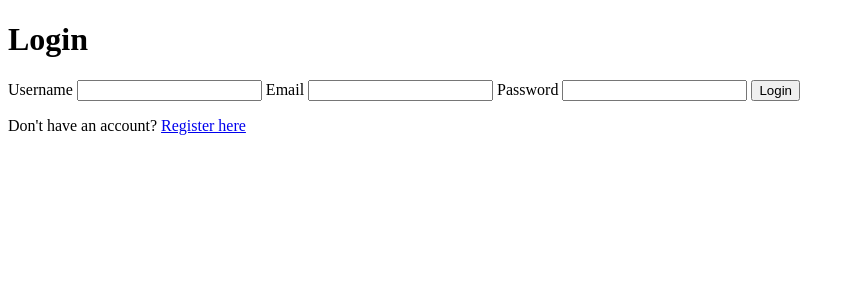
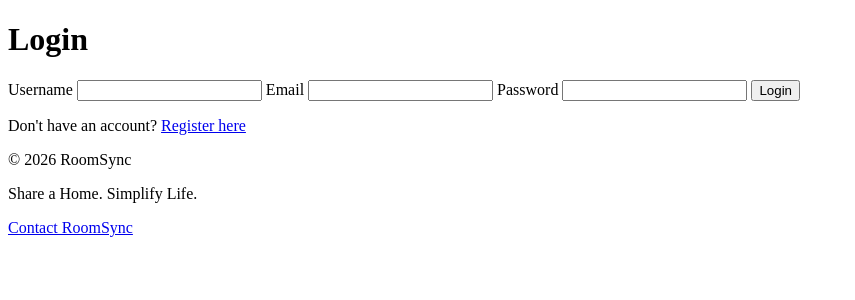
Before and after one commit to Andres-Fontys/Fontys-HousingAPP, a Flask app: page /login in a window 1280 px wide. Shown: the top 300 px of the page, without its empty margins (0-855 px from the left). Run offline with Flask 3, Linux system fonts and the light colour scheme.

Commit message:
Enhance base.html with title block and footer
Updated the base template to include a title block, navbar, and footer with contact information.

```diff
--- a/app/templates/base.html
+++ b/app/templates/base.html
@@ -1,14 +1,30 @@
+
 <!DOCTYPE html>
 <html lang="en">
 <head>
     <meta charset="UTF-8">
     <meta name="viewport" content="width=device-width, initial-scale=1.0">
-    <title>Document</title>
+
+    <title>{% block title %}RoomSync{% endblock %}</title>
+
+    <link rel="stylesheet"
+          href="{{ url_for('static', filename='css/style.css') }}">
 </head>
 <body>
 
-    {% block content %}
-    {% endblock %}
+    {% include 'navbar.html' %}
+
+    <main class="container">
+        {% block content %}{% endblock %}
+    </main>
+
+    <footer class="footer">
+        <p>© 2026 RoomSync</p>
+        <p>Share a Home. Simplify Life.</p>
+        <a href="mailto:YOUR_EMAIL@example.com">
+            Contact RoomSync
+        </a>
+    </footer>
 
 </body>
 </html>
```
